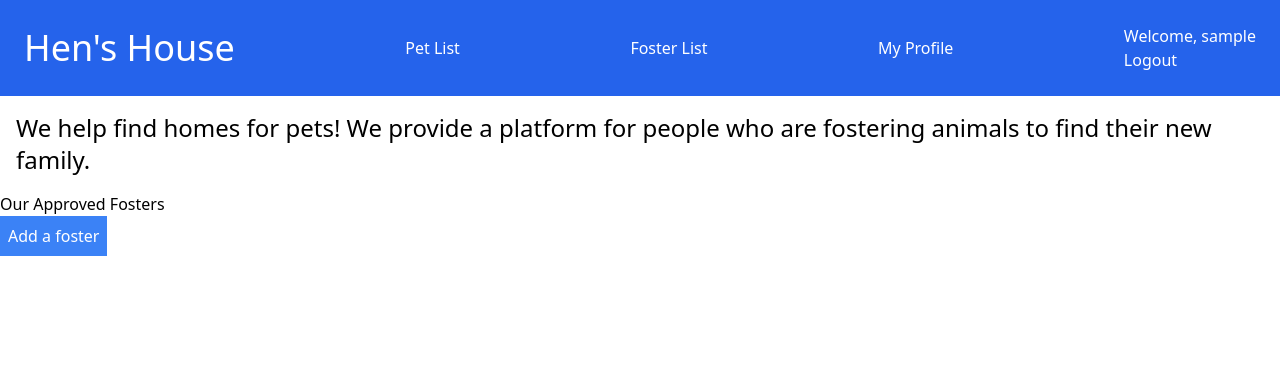
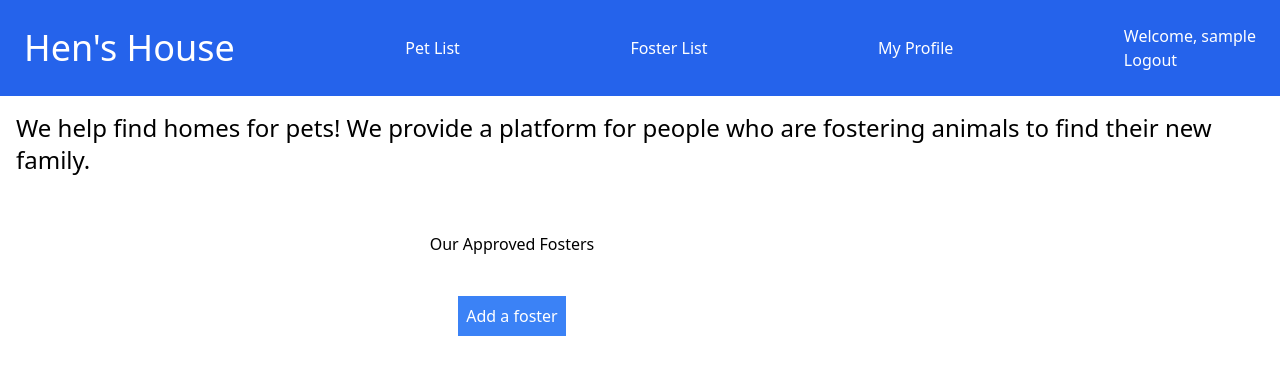
Before and after one commit to henry-shih4/henhouseproject, a Django app: page /fosters/ in a window 1280 px wide. Shown: the top 375 px of the page. Run offline with Django 4.2, Linux system fonts and the light colour scheme; the visitor is signed in with stand-in values (Sample User, id 1); data that the repository does not hold is empty; some libraries are stand-ins or nearby versions.

Commit message:
fosters list

```diff
--- a/henhouseproject/fosters/templates/fosters/foster_list.html
+++ b/henhouseproject/fosters/templates/fosters/foster_list.html
@@ -1,5 +1,5 @@
 {%extends 'main.html'%} {% block content %}
-
+<div class="flex flex-col w-[80%] justify-center items-center mt-10 space-y-5">
   <h1>Our Approved Fosters</h1>
   <div>
     {%for foster in object_list%}
@@ -14,4 +14,5 @@
   <button class="p-2 bg-blue-500 text-white">
     <a href="{%url 'fosters:foster-create'%}">Add a foster</a>
   </button>
+</div>
 {%endblock content%}
```
Lines whose indentation alone changed are shown as unchanged.
